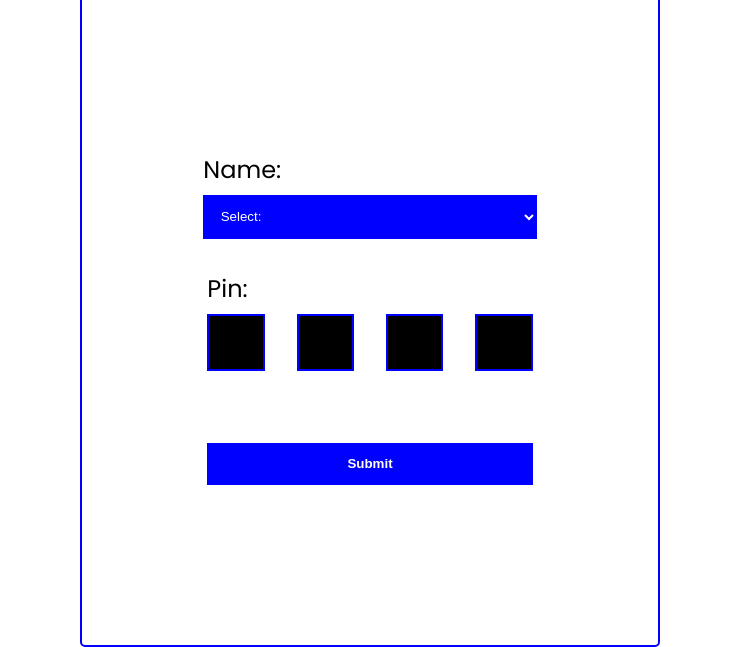
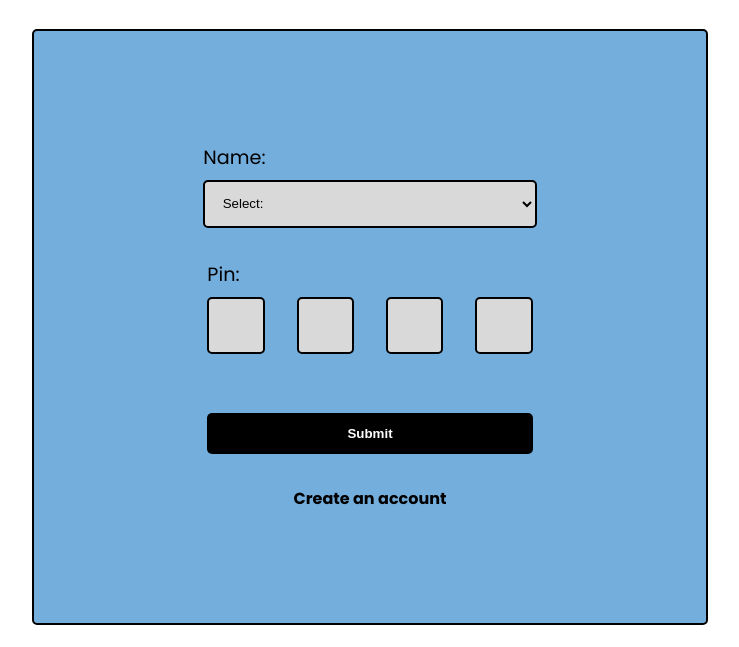
Before and after one commit to courthub74/Forms, a plain HTML site: page index.html in a window 1280 px wide. Shown: the part 159-806 px from the top of the page, without its empty margins (270-1009 px from the left). Drawn offline with Linux system fonts and the light colour scheme; a web font is replaced by a local one.

```diff
--- a/index.html
+++ b/index.html
@@ -49,6 +49,11 @@
             <!-- Submit Button -->
              <button>Submit</button>
 
+             <!-- Create an account Button -->
+             <div class="create_acct_div">
+                <a href="#" class="create_acct">Create an account</a>
+             </div>
+
         </form>
     </main>
 
--- a/style.css
+++ b/style.css
@@ -83,9 +83,14 @@
 
 /* APP STATE */
 .app_state {
-    background-color: blue;
-    padding: .3em 2em;
+    background-color: var(--app-state-background);
+    border: 2px solid var(--app-state-trim);
+    color: var(--text-color);
+    padding: .3em 3em;
+    border-radius: 5px;
 }
+
+
 
 /* THE FORM */
 form {
@@ -93,33 +98,24 @@
     flex-direction: column;
     justify-content: center;
     align-items: center;
-    border: 2px solid blue;
+    background-color: var(--app-state-background);
+    border: 2px solid var(--app-state-trim);
     border-radius: 5px;
     gap: 2em;
     padding: 5em;
-    width: 20%;
+    width: 35%;
 }
 
 label {
-    font-size: 1.1rem;
+    font-size: 1rem;
 }
 
-/* Make Padding on form fatter on desktop */
-@media screen and (min-width: 1200px) {
-    header h1 {
-        font-size: 3rem;
-    }
-    img {
-        width: 5em;
-        height: 5em;
-    }
-    label {
-        font-size: 1.5rem;
-    }
-    form {
-        padding: 10em;
-    }
+.create_acct {
+    text-decoration: none;
+    color: var(--text-color);
+    font-weight: bold;
 }
+
 
 /* DROPDOWN AND PIN NUMBERS DIV*/
 .input_div {
@@ -133,19 +129,18 @@
 select {
    width: 15em;
    padding: .5em;
-   background-color: blue;
-   border: none;
-   color: white;
+   background-color: var(--input-background);
+   border: 2px solid var(--input-trim);
+   border-radius: 5px;
+   color: var(--text-color)
 }
 
-/* Select Button on Desktop */
-@media screen and (min-width: 1200px) {
-    select {
-        width: 25em;
-        padding: 1em;
-        background-color: blue;
-    }
+select option {
+    color: var(--text-color);
+    border: 1px solid var(--input-trim);
+    background-color: var(--input-background);
 }
+
 
 /* PIN NUM DIV */
 .pin_num_div {
@@ -157,12 +152,65 @@
 input {
     width: 3em;
     height: 3em;
-    background-color: black;
-    border: 2px solid blue;
+    background-color: var(--input-background);
+    border: 2px solid var(--input-trim);
+    border-radius: 5px;
+    text-align: center;
 }
 
-/* Pin Numbers on Desktop */
+/* SUBMIT BUTTON */
+button {
+    background-color: var(--button-background);
+    color: white;
+    width: 15em;
+    padding: .7em;
+    border: none;
+    font-weight: bold;
+    margin-top: 1em;
+    /* border-radius: 5px; */
+}
+
+/* CREATE AN ACCOUNT */
+.create_acct_div {
+    /* background-color: blue; */
+    width: 100%;
+    display: flex;
+    justify-content: center;
+    align-items: center;
+}
+
+.create_acct {
+    font-size: .8rem;
+    width: 50em;
+    text-align: center;
+}
+
+/* Desktop */
 @media screen and (min-width: 1200px) {
+    header h1 {
+        font-size: 3rem;
+    }
+    img {
+        width: 5em;
+        height: 5em;
+    }
+    label {
+        font-size: 1.2rem;
+    }
+    form {
+        padding: 7em;
+    }
+    .app_state {
+        padding: .5em 4em;
+        font-size: 1.2rem;
+    }
+    .create_acct {
+        text-decoration: none;
+        color: var(--text-color);
+        font-weight: bold;
+        text-align: center;
+    }
+
     /* Widen the Gap */
     .pin_num_div {
         gap: 2em;
@@ -172,27 +220,40 @@
     input {
         width: 4em;
         height: 4em;
+        border-radius: 5px;
     }
-}
 
-/* SUBMIT BUTTON */
-button {
-    background-color: blue;
-    color: white;
-    width: 15em;
-    padding: .7em;
-    border: none;
-    font-weight: bold;
-    margin-top: 1em;
-    /* border-radius: 5px; */
-}
+    select {
+        width: 25em;
+        padding: 1em;
+        background-color: var(--input-background);
+        border: 2px solid var(--input-trim);
+        border-radius: 5px;
+        color: var(--text-color);
+    }
 
-/* Submit Button on Desktop */
-@media screen and (min-width: 1200px) {
-    /* Expand the size thru padding */
+    select option {
+        color: var(--text-color);
+    }
+
     button {
         width: 24.5em;
         padding: 1em;
-        margin-top: 3em;
+        margin-top: 2em;
+        border-radius: 5px;
+    }
+
+    .create_acct_div {
+        /* background-color: blue; */
+        width: 100%;
+        display: flex;
+        justify-content: center;
+        align-items: center;
+    }
+
+    .create_acct {
+        font-size: 1rem;
+        width: 50em;
+        text-align: center;
     }
 }
```
